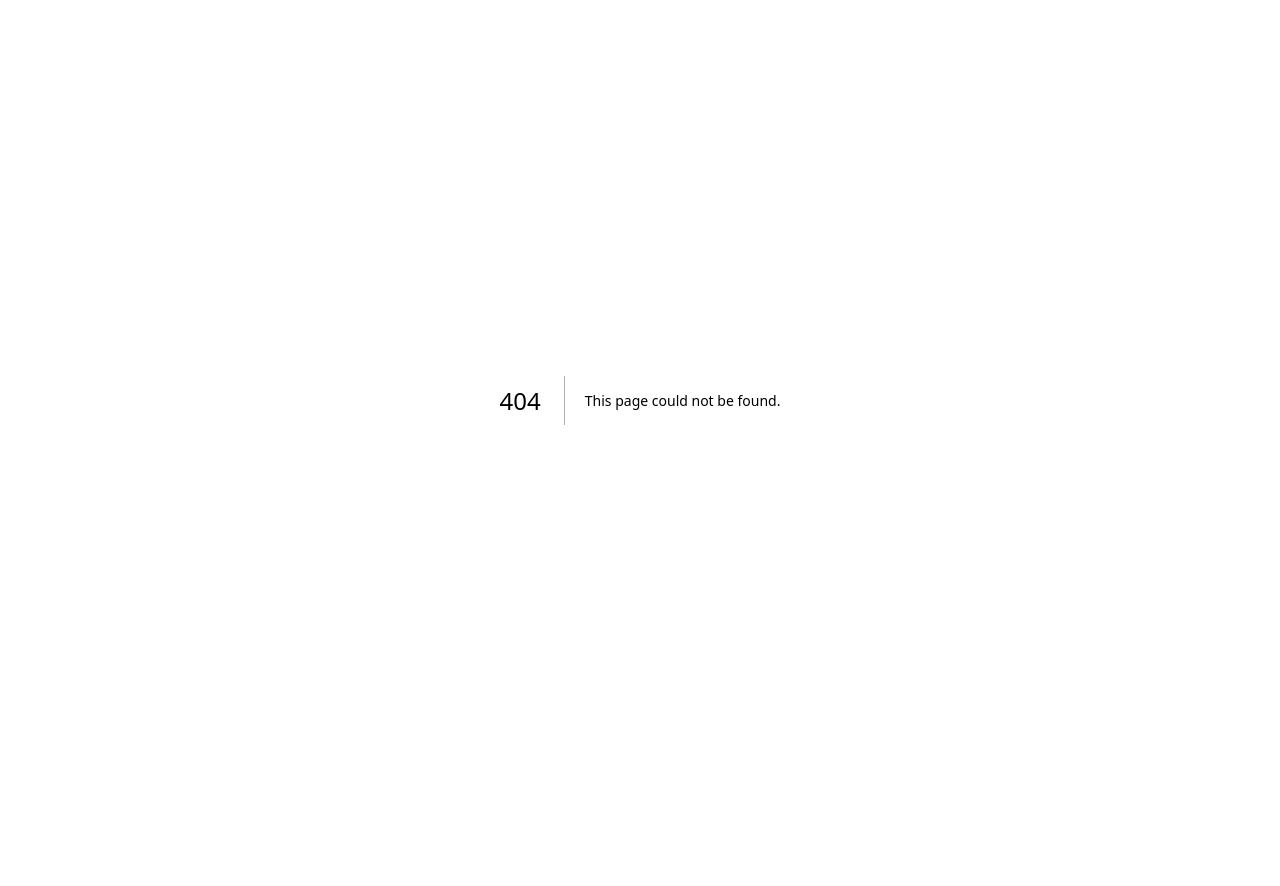
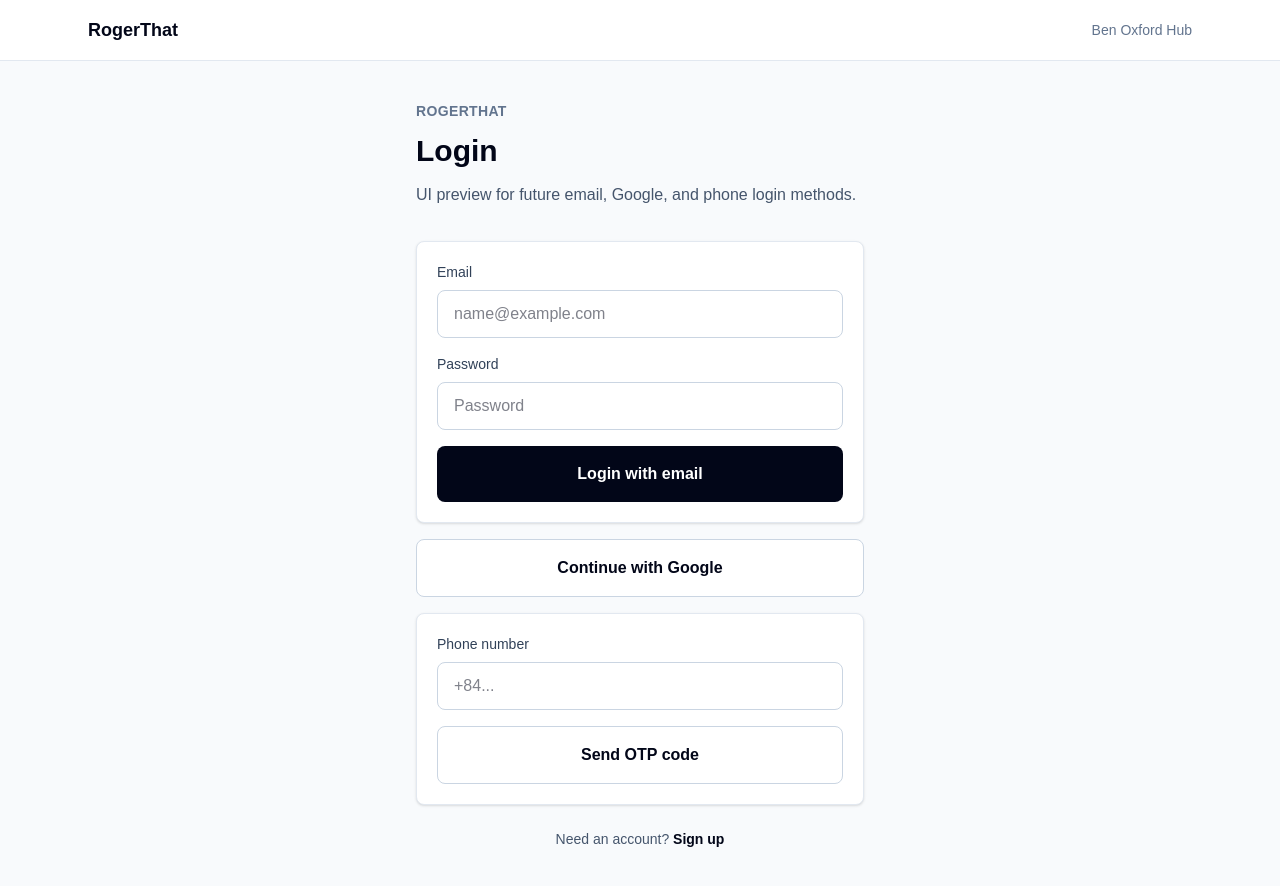
Before and after one commit to M3-AI-alt/rogerthat-app, a Next.js app: page /login in a window 1280 px wide. Before the commit this address had no page. Shown: the top 886 px of the page. Before the commit the page ends 800 px from the top, so only its background shows below. Built offline with nearby package versions, Linux system fonts and the light colour scheme.

Commit message:
Step 4: add login signup and role planning screens

```diff
--- /dev/null
+++ b/src/app/login/page.tsx
@@ -0,0 +1,67 @@
+import { AppShell } from "@/components/layout/AppShell";
+import { ROUTES } from "@/lib/routes";
+import Link from "next/link";
+import type { ReactElement } from "react";
+
+export default function LoginPage(): ReactElement {
+  return (
+    <AppShell>
+      <section className="mx-auto max-w-md">
+        <p className="text-sm font-semibold uppercase tracking-wide text-slate-500">
+          RogerThat
+        </p>
+        <h1 className="mt-3 text-3xl font-semibold text-slate-950">Login</h1>
+        <p className="mt-3 text-base leading-7 text-slate-600">
+          UI preview for future email, Google, and phone login methods.
+        </p>
+
+        <div className="mt-8 grid gap-4 rounded-lg border border-slate-200 bg-white p-5 shadow-sm">
+          <label className="grid gap-2 text-sm font-medium text-slate-700">
+            Email
+            <input
+              className="min-h-12 rounded-lg border border-slate-300 px-4 text-base text-slate-950"
+              placeholder="name@example.com"
+              type="email"
+            />
+          </label>
+          <label className="grid gap-2 text-sm font-medium text-slate-700">
+            Password
+            <input
+              className="min-h-12 rounded-lg border border-slate-300 px-4 text-base text-slate-950"
+              placeholder="Password"
+              type="password"
+            />
+          </label>
+          <button className="min-h-14 rounded-lg bg-slate-950 px-5 py-4 text-base font-semibold text-white">
+            Login with email
+          </button>
+        </div>
+
+        <button className="mt-4 min-h-14 w-full rounded-lg border border-slate-300 bg-white px-5 py-4 text-base font-semibold text-slate-950">
+          Continue with Google
+        </button>
+
+        <div className="mt-4 grid gap-4 rounded-lg border border-slate-200 bg-white p-5 shadow-sm">
+          <label className="grid gap-2 text-sm font-medium text-slate-700">
+            Phone number
+            <input
+              className="min-h-12 rounded-lg border border-slate-300 px-4 text-base text-slate-950"
+              placeholder="+84..."
+              type="tel"
+            />
+          </label>
+          <button className="min-h-14 rounded-lg border border-slate-300 bg-white px-5 py-4 text-base font-semibold text-slate-950">
+            Send OTP code
+          </button>
+        </div>
+
+        <p className="mt-6 text-center text-sm text-slate-600">
+          Need an account?{" "}
+          <Link className="font-semibold text-slate-950" href={ROUTES.signup}>
+            Sign up
+          </Link>
+        </p>
+      </section>
+    </AppShell>
+  );
+}
--- a/src/app/page.tsx
+++ b/src/app/page.tsx
@@ -7,6 +7,7 @@ import {
   ROLE_SUMMARIES,
 } from "@/lib/constants";
 import { ROUTES } from "@/lib/routes";
+import Link from "next/link";
 import type { ReactElement } from "react";
 
 const roleCards = [
@@ -49,6 +50,26 @@ export default function Home(): ReactElement {
         <p className="mt-5 text-lg leading-8 text-slate-600">
           {APP_DESCRIPTION}
         </p>
+        <div className="mt-8 grid gap-3 sm:max-w-md">
+          <Link
+            className="min-h-14 rounded-lg bg-slate-950 px-5 py-4 text-center text-base font-semibold text-white"
+            href={ROUTES.login}
+          >
+            Login
+          </Link>
+          <Link
+            className="min-h-14 rounded-lg border border-slate-300 bg-white px-5 py-4 text-center text-base font-semibold text-slate-950"
+            href={ROUTES.signup}
+          >
+            Sign Up
+          </Link>
+          <Link
+            className="min-h-14 rounded-lg border border-slate-300 bg-white px-5 py-4 text-center text-base font-semibold text-slate-950"
+            href={ROUTES.roles}
+          >
+            View Roles
+          </Link>
+        </div>
       </section>
 
       <section className="mt-10 grid gap-4 sm:grid-cols-2 lg:grid-cols-4">
--- /dev/null
+++ b/src/app/roles/page.tsx
@@ -0,0 +1,57 @@
+import { DashboardCard } from "@/components/dashboard/DashboardCard";
+import { AppShell } from "@/components/layout/AppShell";
+import type { ReactElement } from "react";
+
+const roleDetails = [
+  {
+    label: "CEO / Owner",
+    description:
+      "The single owner account with full control across RogerThat.",
+  },
+  {
+    label: "Director",
+    description:
+      "Supervises reports and chats. There can be many Directors.",
+  },
+  {
+    label: "Director with Admin access",
+    description:
+      "A Director upgraded by the CEO to admin-level access. Only the CEO can grant or remove this access.",
+  },
+  {
+    label: "Teacher",
+    description:
+      "Creates reports for parents and participates in supervised communication.",
+  },
+  {
+    label: "Parent",
+    description:
+      "Uses the mobile-only experience to read reports and supervised chats.",
+  },
+] as const;
+
+export default function RolesPage(): ReactElement {
+  return (
+    <AppShell>
+      <section>
+        <p className="text-sm font-semibold uppercase tracking-wide text-slate-500">
+          Access planning
+        </p>
+        <h1 className="mt-3 text-3xl font-semibold text-slate-950">
+          RogerThat roles
+        </h1>
+        <p className="mt-3 text-base leading-7 text-slate-600">
+          Simple explanation of future account roles and permissions.
+        </p>
+      </section>
+
+      <section className="mt-8 grid gap-4">
+        {roleDetails.map((role) => (
+          <DashboardCard key={role.label} label={role.label}>
+            {role.description}
+          </DashboardCard>
+        ))}
+      </section>
+    </AppShell>
+  );
+}
--- /dev/null
+++ b/src/app/signup/page.tsx
@@ -0,0 +1,78 @@
+import { AppShell } from "@/components/layout/AppShell";
+import { ROUTES } from "@/lib/routes";
+import Link from "next/link";
+import type { ReactElement } from "react";
+
+export default function SignupPage(): ReactElement {
+  return (
+    <AppShell>
+      <section className="mx-auto max-w-md">
+        <p className="text-sm font-semibold uppercase tracking-wide text-slate-500">
+          RogerThat
+        </p>
+        <h1 className="mt-3 text-3xl font-semibold text-slate-950">Sign up</h1>
+        <p className="mt-3 text-base leading-7 text-slate-600">
+          Request access for a Director, Teacher, or Parent account.
+        </p>
+
+        <div className="mt-8 grid gap-4 rounded-lg border border-slate-200 bg-white p-5 shadow-sm">
+          <label className="grid gap-2 text-sm font-medium text-slate-700">
+            Full name
+            <input
+              className="min-h-12 rounded-lg border border-slate-300 px-4 text-base text-slate-950"
+              placeholder="Your full name"
+              type="text"
+            />
+          </label>
+          <label className="grid gap-2 text-sm font-medium text-slate-700">
+            Email optional
+            <input
+              className="min-h-12 rounded-lg border border-slate-300 px-4 text-base text-slate-950"
+              placeholder="name@example.com"
+              type="email"
+            />
+          </label>
+          <label className="grid gap-2 text-sm font-medium text-slate-700">
+            Phone number optional
+            <input
+              className="min-h-12 rounded-lg border border-slate-300 px-4 text-base text-slate-950"
+              placeholder="+84..."
+              type="tel"
+            />
+          </label>
+          <label className="grid gap-2 text-sm font-medium text-slate-700">
+            Password optional
+            <input
+              className="min-h-12 rounded-lg border border-slate-300 px-4 text-base text-slate-950"
+              placeholder="Password"
+              type="password"
+            />
+          </label>
+          <label className="grid gap-2 text-sm font-medium text-slate-700">
+            Requested role
+            <select className="min-h-12 rounded-lg border border-slate-300 bg-white px-4 text-base text-slate-950">
+              <option>Director</option>
+              <option>Teacher</option>
+              <option>Parent</option>
+            </select>
+          </label>
+
+          <p className="rounded-lg border border-amber-200 bg-amber-50 p-4 text-sm leading-6 text-amber-900">
+            Accounts must be approved by CEO before access.
+          </p>
+
+          <button className="min-h-14 rounded-lg bg-slate-950 px-5 py-4 text-base font-semibold text-white">
+            Request account
+          </button>
+        </div>
+
+        <p className="mt-6 text-center text-sm text-slate-600">
+          Already have an account?{" "}
+          <Link className="font-semibold text-slate-950" href={ROUTES.login}>
+            Login
+          </Link>
+        </p>
+      </section>
+    </AppShell>
+  );
+}
--- /dev/null
+++ b/src/lib/auth-placeholder.ts
@@ -0,0 +1,19 @@
+/*
+  Future RogerThat authentication flow:
+
+  1. User signs up by email/password, Google, or phone number OTP.
+  2. The account waits for CEO approval before the user can access the app.
+  3. The CEO assigns the approved user one role: Director, Teacher, or Parent.
+  4. The CEO can grant or remove Admin access only for Directors.
+  5. Teachers and Parents can never become Admin.
+  6. After approval, the user logs in and is redirected by role:
+     - CEO goes to /ceo/dashboard
+     - Director goes to /director/dashboard
+     - Teacher goes to /teacher/dashboard
+     - Parent goes to /parent/dashboard
+
+  This file is planning documentation only.
+  It does not connect to a database and does not perform real authentication.
+*/
+
+export const AUTH_PLACEHOLDER_READY = true;
--- a/src/lib/routes.ts
+++ b/src/lib/routes.ts
@@ -12,6 +12,7 @@ export const ROUTES = {
   settings: "/settings",
   login: "/login",
   signup: "/signup",
+  roles: "/roles",
 } as const;
 
 export type AppRoute = (typeof ROUTES)[keyof typeof ROUTES];
```
